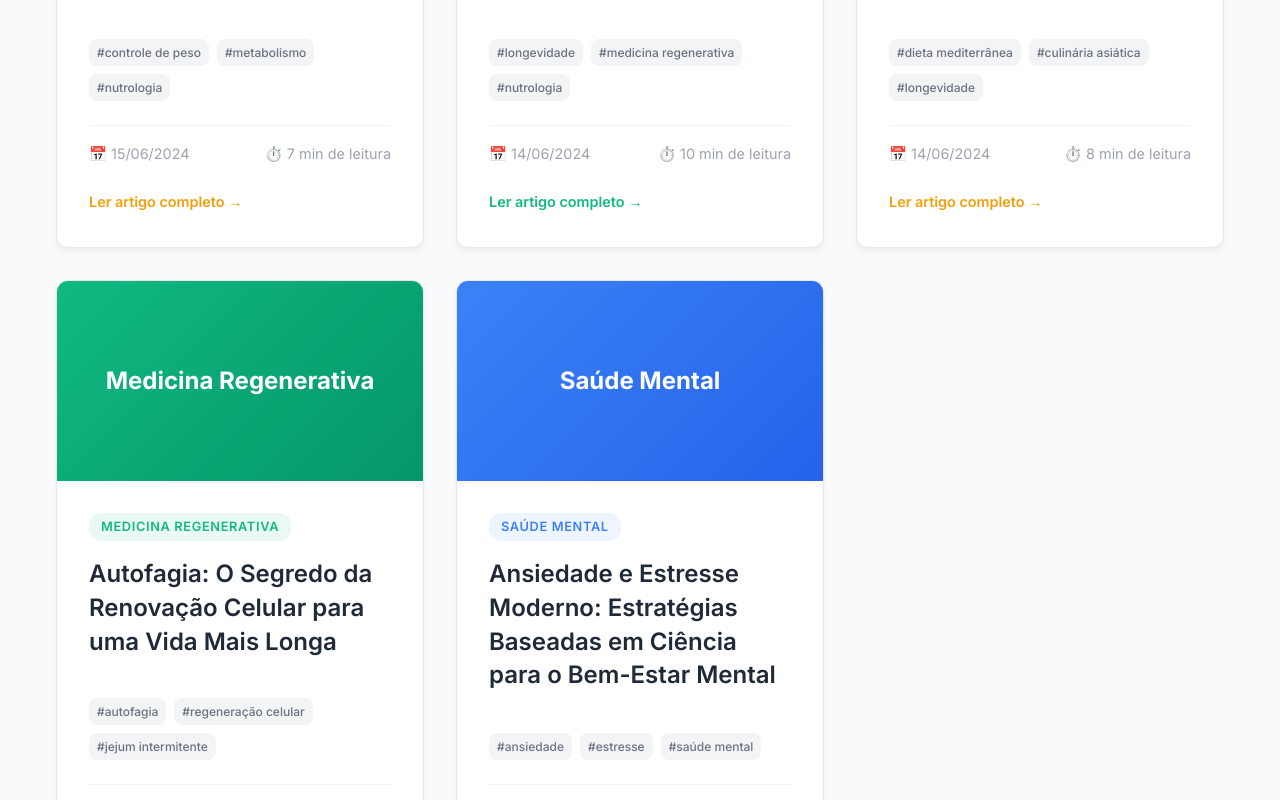
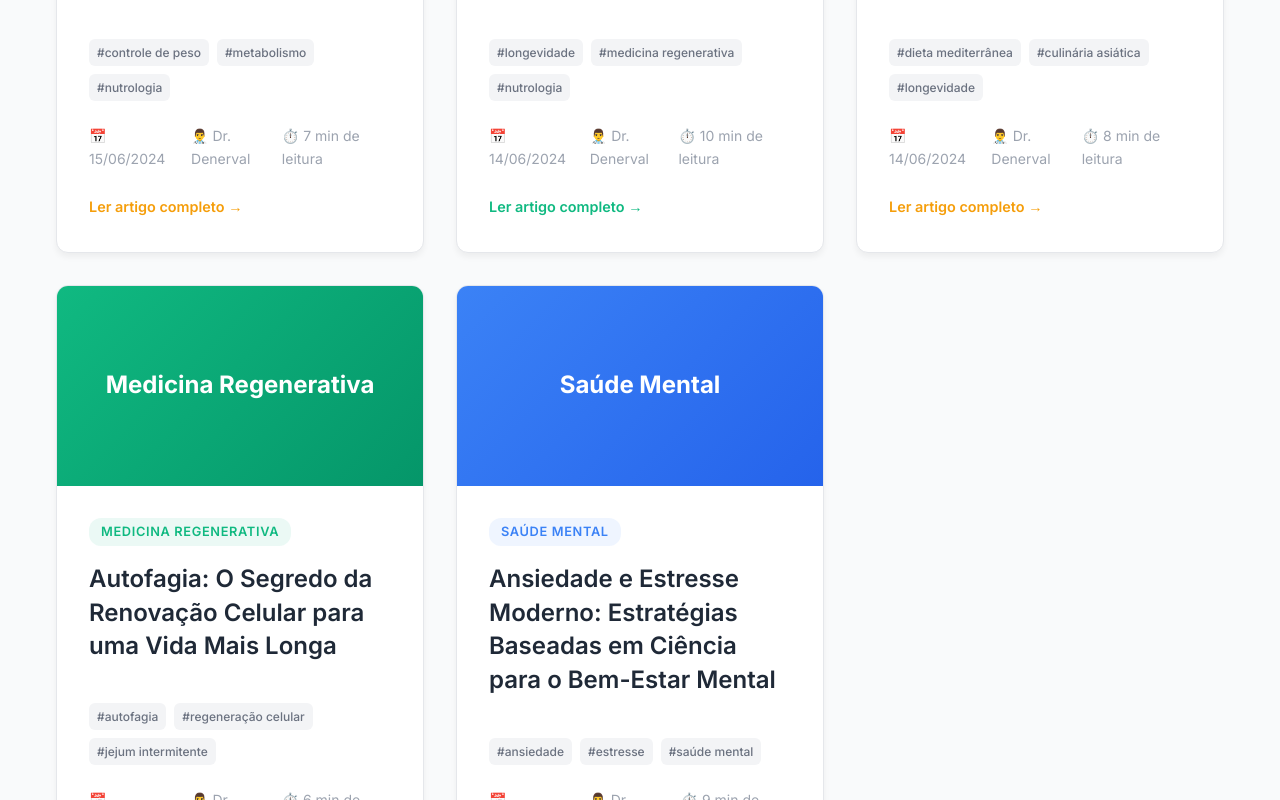
Before and after one commit to denerval1111/segunda-versao-140625, a Next.js app: page /blog in a window 1280 px wide. Shown: the part 1100-1900 px from the top of the page. Built offline with nearby package versions, Linux system fonts and the light colour scheme.

Commit message:
Update BlogClient.tsx

```diff
--- a/app/blog/BlogClient.tsx
+++ b/app/blog/BlogClient.tsx
@@ -127,8 +127,8 @@ export default function BlogClient({ posts }: BlogClientProps) {
               fontSize: '1rem',
               transition: 'border-color 0.3s ease'
             }}
-            onFocus={(e) => e.target.style.borderColor = '#3b82f6'}
-            onBlur={(e) => e.target.style.borderColor = '#e5e7eb'}
+            onFocus={(e) => (e.target as HTMLInputElement).style.borderColor = '#3b82f6'}
+            onBlur={(e) => (e.target as HTMLInputElement).style.borderColor = '#e5e7eb'}
           />
         </div>
 
@@ -164,12 +164,12 @@ export default function BlogClient({ posts }: BlogClientProps) {
                 }}
                 onMouseEnter={(e) => {
                   if (selectedCategory !== category) {
-                    e.target.style.backgroundColor = '#e5e7eb';
+                    (e.target as HTMLButtonElement).style.backgroundColor = '#e5e7eb';
                   }
                 }}
                 onMouseLeave={(e) => {
                   if (selectedCategory !== category) {
-                    e.target.style.backgroundColor = '#f3f4f6';
+                    (e.target as HTMLButtonElement).style.backgroundColor = '#f3f4f6';
                   }
                 }}
               >
@@ -277,7 +277,7 @@ export default function BlogClient({ posts }: BlogClientProps) {
                         backgroundColor: '#f3f4f6',
                         color: '#6b7280',
                         padding: '0.25rem 0.5rem',
-                        borderRadius: '8px',
+                        borderRadius: '6px',
                         fontSize: '0.75rem',
                         fontWeight: '500'
                       }}>
@@ -292,30 +292,27 @@ export default function BlogClient({ posts }: BlogClientProps) {
                   display: 'flex',
                   justifyContent: 'space-between',
                   alignItems: 'center',
-                  paddingTop: '1rem',
-                  borderTop: '1px solid #f3f4f6',
-                  fontSize: '0.9rem',
-                  color: '#9ca3af'
+                  fontSize: '0.875rem',
+                  color: '#9ca3af',
+                  marginTop: 'auto'
                 }}>
-                  <div style={{ display: 'flex', alignItems: 'center', gap: '0.5rem' }}>
-                    📅 {new Date(post.date).toLocaleDateString('pt-BR')}
+                  <div style={{ display: 'flex', alignItems: 'center', gap: '1rem' }}>
+                    <span>📅 {new Date(post.date).toLocaleDateString('pt-BR')}</span>
+                    <span>👨‍⚕️ {post.author}</span>
                   </div>
-                  <div style={{ display: 'flex', alignItems: 'center', gap: '0.5rem' }}>
-                    ⏱️ {post.readTime}
-                  </div>
+                  <span>⏱️ {post.readTime}</span>
                 </div>
 
                 {/* Botão Ler Mais */}
-                <div style={{
-                  marginTop: '1.5rem'
-                }}>
+                <div style={{ marginTop: '1.5rem' }}>
                   <span style={{
                     display: 'inline-flex',
                     alignItems: 'center',
                     gap: '0.5rem',
                     color: categoryColors[post.category] || '#3b82f6',
                     fontWeight: '600',
-                    fontSize: '0.9rem'
+                    fontSize: '0.9rem',
+                    transition: 'all 0.3s ease'
                   }}>
                     Ler artigo completo →
                   </span>
@@ -333,17 +330,22 @@ export default function BlogClient({ posts }: BlogClientProps) {
           padding: '4rem 2rem',
           backgroundColor: 'white',
           borderRadius: '12px',
-          boxShadow: '0 4px 6px rgba(0, 0, 0, 0.05)'
+          boxShadow: '0 4px 6px rgba(0, 0, 0, 0.05)',
+          border: '1px solid #e5e7eb'
         }}>
           <h3 style={{
             fontSize: '1.5rem',
-            color: '#6b7280',
+            fontWeight: '600',
+            color: '#374151',
             marginBottom: '1rem'
           }}>
             Nenhum artigo encontrado
           </h3>
-          <p style={{ color: '#9ca3af' }}>
-            Tente ajustar os filtros ou termo de busca.
+          <p style={{
+            color: '#6b7280',
+            fontSize: '1rem'
+          }}>
+            Tente ajustar os filtros ou termo de busca para encontrar o conteúdo desejado.
           </p>
         </div>
       )}
@@ -353,12 +355,6 @@ export default function BlogClient({ posts }: BlogClientProps) {
           transform: translateY(-4px);
           box-shadow: 0 12px 24px rgba(0, 0, 0, 0.1) !important;
         }
-
-        @media (max-width: 768px) {
-          .post-card {
-            margin-bottom: 1rem;
-          }
-        }
       `}</style>
     </div>
   );
```
